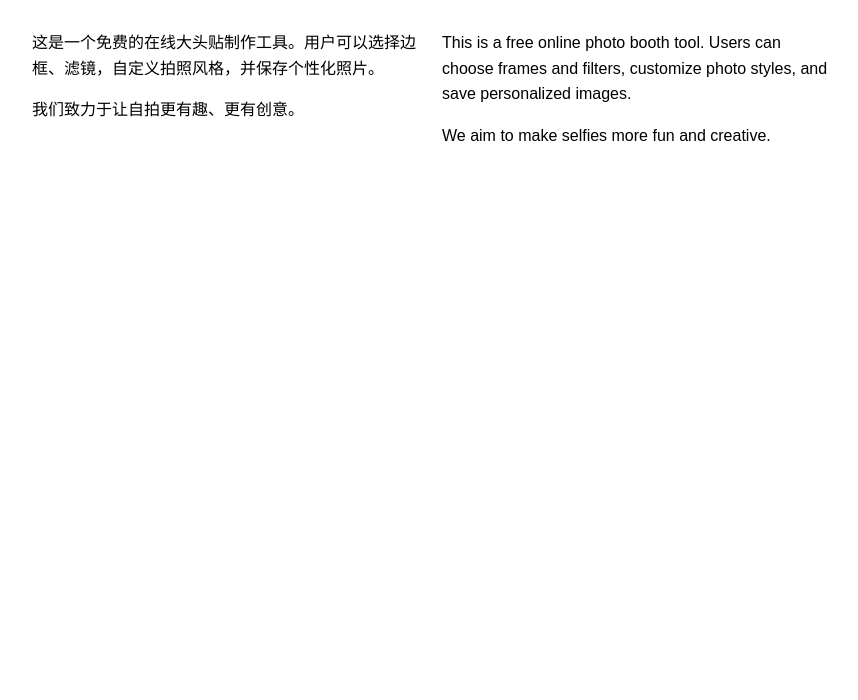
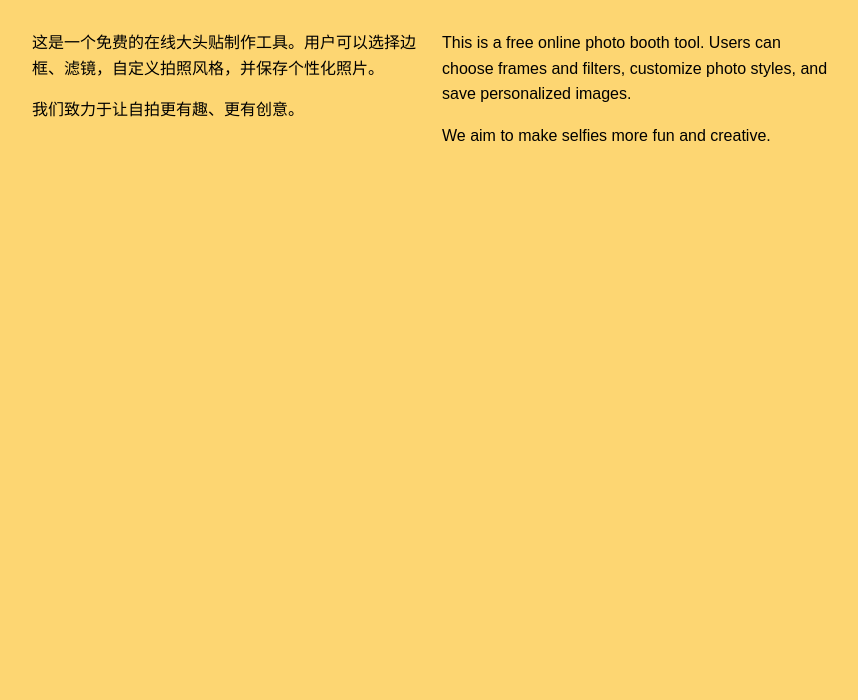
Before and after one commit to yixiaozhao0416/memephoto, a plain HTML site: page about.html in a window 1280 px wide. Shown: the part 100-800 px from the top of the page, without its empty margins (208-1066 px from the left). Drawn offline with Linux system fonts and the light colour scheme.

Commit message:
Update about.html

```diff
--- a/about.html
+++ b/about.html
@@ -4,7 +4,7 @@
   <meta charset="UTF-8">
   <title>关于我们 / About Us</title>
   <style>
-    body { font-family: sans-serif; max-width: 800px; margin: auto; padding: 20px; line-height: 1.6; }
+    body { font-family: sans-serif; max-width: 800px; margin: auto; padding: 20px; line-height: 1.6;background-color: #FDD672;}
     h1 { text-align: center; }
     .lang-block { display: flex; flex-wrap: wrap; gap: 20px; }
     .lang-block > div { flex: 1 1 45%; }
```
